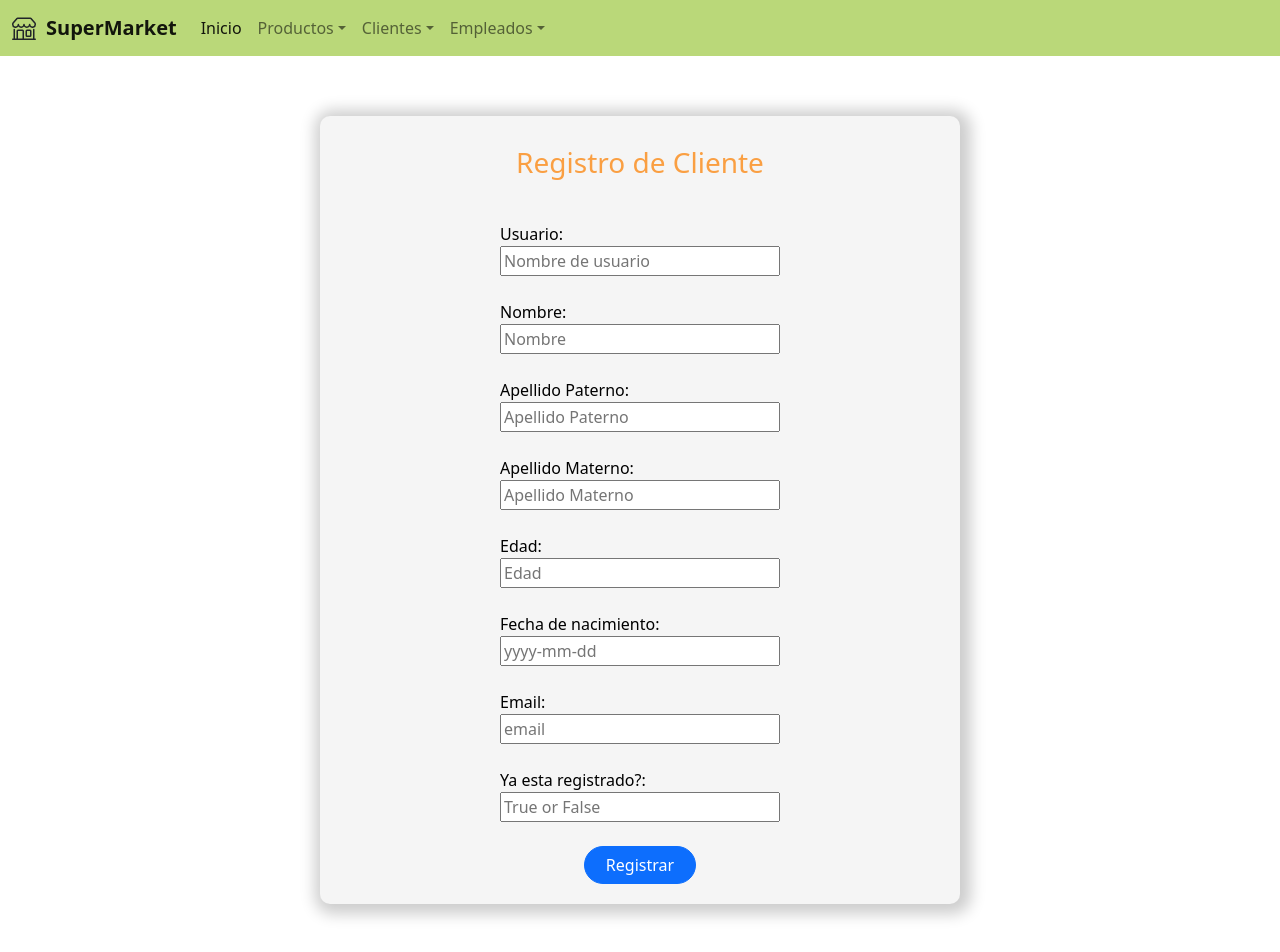
After one commit to ItzaeRb/Entrega1_Rivera-Acurso, a Django app: page /SuperMarket/create_clientes/ in a window 1280 px wide. The commit adds this page. Run offline with Django 4.2, Linux system fonts and the light colour scheme; some libraries are stand-ins or nearby versions.

Commit message:
Creacion formulario registro cliente

```diff
--- a/SuperMarket/static/css/myestilo.css
+++ b/SuperMarket/static/css/myestilo.css
@@ -16,7 +16,7 @@ body{
     box-shadow: 3px 2px 15px 8px rgba(0, 0, 0, 0.2);
 }
 
-.form_productos{
+.form_productos, .form_clientes{
     margin: auto;
     width: 50%;
     height: auto;
--- /dev/null
+++ b/SuperMarket/template/create_clientes.html
@@ -0,0 +1,45 @@
+{% extends "login.html" %}
+
+{% load static %}
+
+{% block contenido %}
+
+    <div class="form_clientes">
+        <form class="form_datos" method="POST" action="/SuperMarket/create_clientes/">{% csrf_token %}
+            <div class="encabezado"><h3>Registro de Cliente</h3></div>
+            <br>
+                <label>Usuario: </label>
+                <input type="text" name="claveCliente" placeholder="Nombre de usuario">
+            <br>
+                <label>Nombre: </label>
+                <input type="text" name="nombreProducto" placeholder="Nombre">
+            <br>
+                <label>Apellido Paterno: </label>
+                <input type="text" name="apellidoPaterno" placeholder="Apellido Paterno">
+            <br>
+                <label>Apellido Materno: </label>
+                <input type="text" name="apellidoMaterno" placeholder="Apellido Materno">
+            <br>
+                <label>Edad: </label>
+                <input type="text" name="edad" placeholder="Edad">
+            <br>
+                <label>Fecha de nacimiento: </label>
+                <input type="text" name="fechaNacimiento" placeholder="yyyy-mm-dd">
+            <br>
+                <label>Email: </label>
+                <input type="text" name="email" placeholder="email">
+            <br>
+                <label>Ya esta registrado?: </label>
+                <input type="text" name="membresia" placeholder="True or False">
+            <br>
+            <button type="submit" class="btn btn-primary btndj">Registrar</button>
+        </form>
+    </div>
+
+
+
+
+    <br>
+    <br>
+
+{% endblock %}
--- a/SuperMarket/template/login.html
+++ b/SuperMarket/template/login.html
@@ -50,7 +50,7 @@
                 <ul class="dropdown-menu">
                   <li><a class="dropdown-item" href="#">Ver clientes</a></li>
                   <div class="dropdown-divider"></div>
-                  <li><a class="dropdown-item" href="#">Registrar clientes</a></li>
+                  <li><a class="dropdown-item" href="/SuperMarket/create_clientes">Registrar clientes</a></li>
                 </ul>
               </li>
 
--- a/SuperMarket/urls.py
+++ b/SuperMarket/urls.py
@@ -7,4 +7,5 @@ urlpatterns = [
     path('create_productos/', create_productos),
     path('read_productos/', read_productos),
     path('buscar_producto/', buscar_producto),
+    path('create_clientes/', create_clientes),
 ]
--- a/SuperMarket/views.py
+++ b/SuperMarket/views.py
@@ -20,6 +20,21 @@ def create_productos(request):
         return render(request, "read_productos.html", {"productos": productos})
     return render(request, "create_productos.html")
 
+def create_clientes(request):
+    if request.method == "POST":
+        cliente = Clientes(claveCliente = request.POST["claveCliente"],
+                           nombreProducto = request.POST["nombreProducto"],
+                           apellidoPaterno = request.POST["apellidoPaterno"],
+                           apellidoMaterno = request.POST["apellidoMaterno"],
+                           edad = request.POST["edad"],
+                           fechaNacimiento = request.POST["fechaNacimiento"],
+                           email = request.POST["email"],
+                           membresia = request.POST["membresia"]
+                           )
+        cliente.save()
+        clientes = Clientes.objects.all()
+        return render(request, "create_clientes.html", {"clientes": clientes} )
+    return render(request, "create_clientes.html" )
 
 def read_productos(request):
     productos = Productos.objects.all() #Trae todo
```
Also changed, not shown: SuperMarket/template/buscar_clientes.html (added, +24 -0 lines), db.sqlite3, 1 other file.
